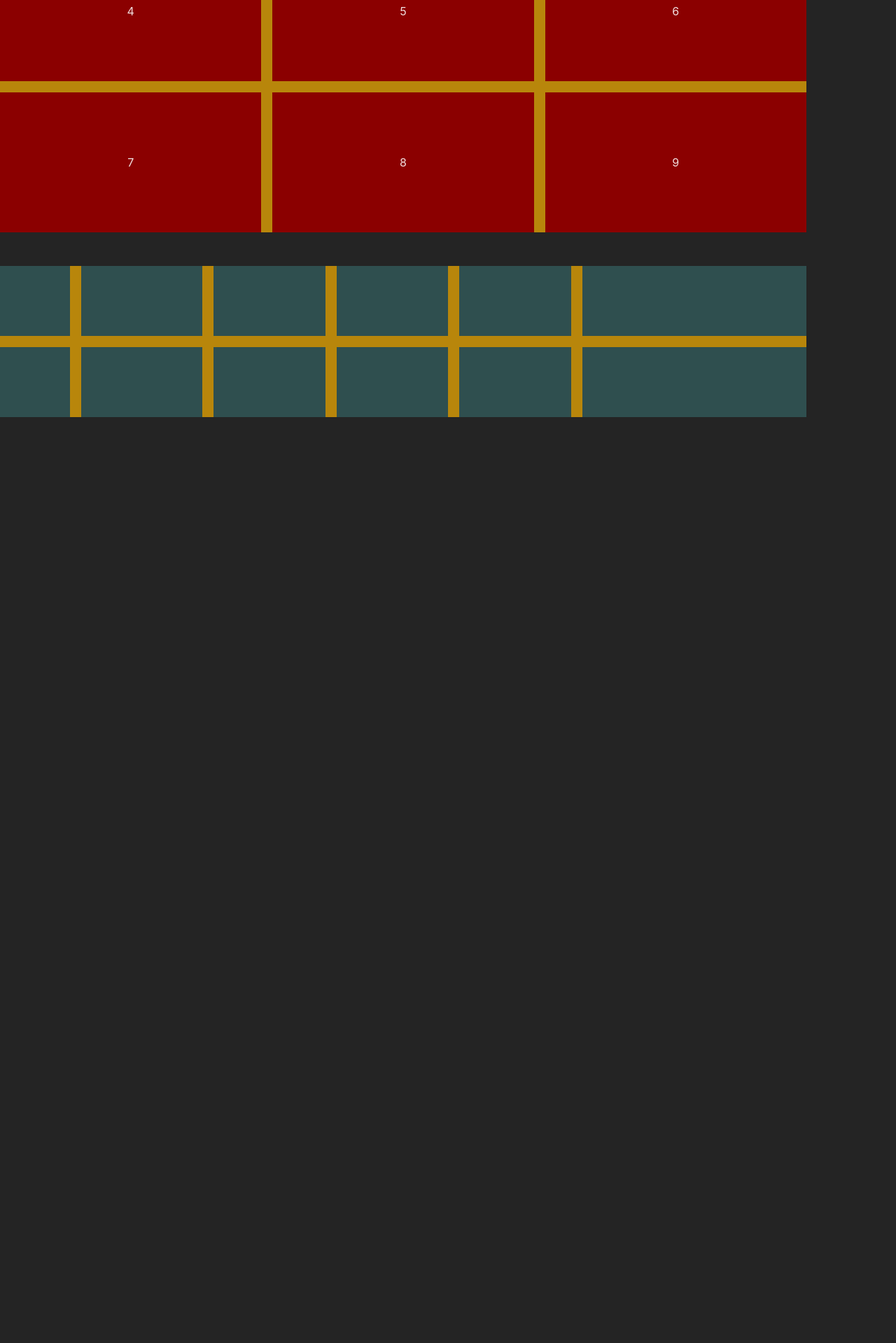
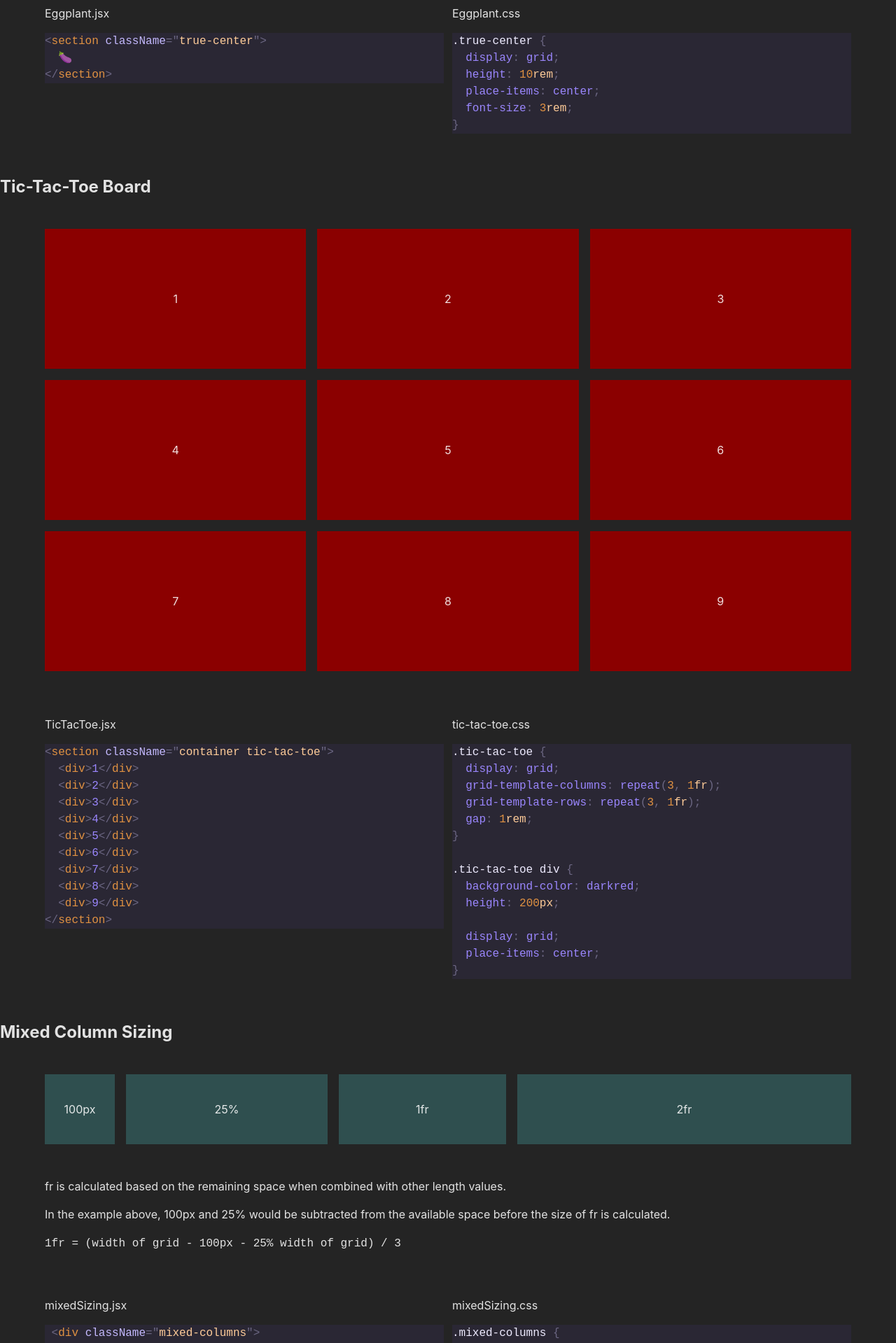
Before and after one commit to angeliquerivera/my-first-grid, a React (Vite) app: page / in a window 1280 px wide. Shown: the part 660-2579 px from the top of the page at 70% size. Before the commit the page ends 1304 px from the top, so only its background shows below. Built offline with nearby package versions, Linux system fonts and the light colour scheme.

Commit message:
feat: componentize App.jsx

```diff
--- a/src/App.jsx
+++ b/src/App.jsx
@@ -1,56 +1,15 @@
-import CodeWrapper from "./components/helpers/CodeWrapper";
-import HighlightedCode from "./components/helpers/HighlightedCode";
-import { eggplant_jsx } from "./sample-code/ex-eggplant";
+import Header from "./components/sections/Header";
+import Eggplant from "./components/sections/Eggplant";
+import TicTacToe from "./components/sections/TicTacToe";
+import MixedColumns from "./components/sections/MixedColumns";
 
 export default function App() {
   return (
     <main>
-      <section className="container example">
-        <h1>Learning CSS Grid</h1>
-      </section>
-      <section className="container example grid true-center">🍆</section>
-
-      <section className="container example grid tic-tac-toe">
-        <div>1</div>
-        <div>2</div>
-        <div>3</div>
-        <div>4</div>
-        <div>5</div>
-        <div>6</div>
-        <div>7</div>
-        <div>8</div>
-        <div>9</div>
-      </section>
-
-      <section className="container example grid mixed-columns">
-        <div></div>
-        <div></div>
-        <div></div>
-        <div></div>
-        <div></div>
-        <div></div>
-        <div></div>
-        <div></div>
-        <div></div>
-        <div></div>
-        <div></div>
-        <div></div>
-      </section>
-
-      {/* <section className="container example grid">
-        <CodeWrapper sections={2}>
-          <HighlightedCode
-            exampleCode={eggplant_jsx}
-            codeLang={"jsx"}
-            codeLabel={"Eggplant.jsx"}
-          />
-          <HighlightedCode
-            exampleCode={eggplant_jsx}
-            codeLang={"jsx"}
-            codeLabel={"Eggplant.jsx"}
-          />
-        </CodeWrapper>
-      </section> */}
+      <Header />
+      <Eggplant />
+      <TicTacToe />
+      <MixedColumns />
     </main>
   );
 }
--- a/src/components/helpers/CodeWrapper.jsx
+++ b/src/components/helpers/CodeWrapper.jsx
@@ -4,7 +4,7 @@ export default function CodeWrapper({ sections, children }) {
   };
 
   return (
-    <article className="grid code-wrapper" style={styling}>
+    <article className="code-wrapper" style={styling}>
       {children}
     </article>
   );
--- /dev/null
+++ b/src/components/sections/Eggplant.jsx
@@ -0,0 +1,30 @@
+import CodeWrapper from "../helpers/CodeWrapper";
+import HighlightedCode from "../helpers/HighlightedCode";
+
+import { eggplant_jsx, eggplant_css } from "../../sample-code/ex-eggplant";
+
+export default function Eggplant() {
+  return (
+    <>
+      <h2>True Centering an Eggplant</h2>
+      <section className="container">
+        <div className="true-center">🍆</div>
+      </section>
+
+      <section className="container">
+        <CodeWrapper sections={2}>
+          <HighlightedCode
+            exampleCode={eggplant_jsx}
+            codeLang={"jsx"}
+            codeLabel={"Eggplant.jsx"}
+          />
+          <HighlightedCode
+            exampleCode={eggplant_css}
+            codeLang={"css"}
+            codeLabel={"Eggplant.css"}
+          />
+        </CodeWrapper>
+      </section>
+    </>
+  );
+}
--- /dev/null
+++ b/src/components/sections/Header.jsx
@@ -0,0 +1,15 @@
+export default function Header() {
+  return (
+    <>
+      <section className="container">
+        <h1>Learning CSS grid</h1>
+        <p>Pie!</p>
+      </section>
+      <section className="container">
+        <p>I</p>
+        <p>Declare</p>
+        <p>War</p>
+      </section>
+    </>
+  );
+}
--- /dev/null
+++ b/src/components/sections/MixedColumns.jsx
@@ -0,0 +1,49 @@
+import CodeWrapper from "../helpers/CodeWrapper";
+import HighlightedCode from "../helpers/HighlightedCode";
+
+import {
+  mixedSizing_jsx,
+  mixedSizing_css,
+} from "../../sample-code/ex-mixed-sizing";
+
+export default function MixedColumns() {
+  return (
+    <>
+      <h2>Mixed Column Sizing</h2>
+      <section className="container">
+        <div className="mixed-columns">
+          <div>100px</div>
+          <div>25%</div>
+          <div>1fr</div>
+          <div>2fr</div>
+        </div>
+      </section>
+      <section className="container">
+        <p>
+          fr is calculated based on the remaining space when combined with other
+          length values.
+        </p>
+        <p>
+          In the example above, 100px and 25% would be subtracted from the
+          available space before the size of fr is calculated.
+        </p>
+        <code>1fr = (width of grid - 100px - 25% width of grid) / 3</code>
+      </section>
+
+      <section className="container">
+        <CodeWrapper sections={2}>
+          <HighlightedCode
+            exampleCode={mixedSizing_jsx}
+            codeLang={"jsx"}
+            codeLabel={"mixedSizing.jsx"}
+          />
+          <HighlightedCode
+            exampleCode={mixedSizing_css}
+            codeLang={"css"}
+            codeLabel={"mixedSizing.css"}
+          />
+        </CodeWrapper>
+      </section>
+    </>
+  );
+}
--- /dev/null
+++ b/src/components/sections/TicTacToe.jsx
@@ -0,0 +1,40 @@
+import CodeWrapper from "../helpers/CodeWrapper";
+import HighlightedCode from "../helpers/HighlightedCode";
+
+import { ticTacToe_jsx, ticTacToe_css } from "../../sample-code/ex-tic-tac-toe";
+
+export default function TicTacToe() {
+  return (
+    <>
+      <h2>Tic-Tac-Toe Board</h2>
+      <section className="container">
+        <div className="tic-tac-toe">
+          <div>1</div>
+          <div>2</div>
+          <div>3</div>
+          <div>4</div>
+          <div>5</div>
+          <div>6</div>
+          <div>7</div>
+          <div>8</div>
+          <div>9</div>
+        </div>
+      </section>
+
+      <section className="container">
+        <CodeWrapper sections={2}>
+          <HighlightedCode
+            exampleCode={ticTacToe_jsx}
+            codeLang={"jsx"}
+            codeLabel={"TicTacToe.jsx"}
+          />
+          <HighlightedCode
+            exampleCode={ticTacToe_css}
+            codeLang={"css"}
+            codeLabel={"tic-tac-toe.css"}
+          />
+        </CodeWrapper>
+      </section>
+    </>
+  );
+}
--- a/src/sample-code/ex-eggplant.js
+++ b/src/sample-code/ex-eggplant.js
@@ -1 +1,10 @@
-export const eggplant_jsx = `<section className="container example grid true-center">🍆</section>`;
+export const eggplant_jsx = `<section className="true-center">
+  🍆
+</section>`;
+
+export const eggplant_css = `.true-center {
+  display: grid;
+  height: 10rem;
+  place-items: center;
+  font-size: 3rem;
+}`;
--- /dev/null
+++ b/src/sample-code/ex-mixed-sizing.js
@@ -0,0 +1,19 @@
+export const mixedSizing_jsx = ` <div className="mixed-columns">
+<div>100px</div>
+<div>25%</div>
+<div>1fr</div>
+<div>2fr</div>
+</div>`;
+
+export const mixedSizing_css = `.mixed-columns {
+  display: grid;
+  grid-template-columns: 100px 25% 1fr 2fr;
+  gap: 1rem;
+}
+
+.mixed-columns div {
+  display: grid;
+  place-items: center;
+  background-color: darkslategray;
+  height: 100px;
+}`;
--- /dev/null
+++ b/src/sample-code/ex-tic-tac-toe.js
@@ -0,0 +1,26 @@
+export const ticTacToe_jsx = `<section className="container tic-tac-toe">
+  <div>1</div>
+  <div>2</div>
+  <div>3</div>
+  <div>4</div>
+  <div>5</div>
+  <div>6</div>
+  <div>7</div>
+  <div>8</div>
+  <div>9</div>
+</section>`;
+
+export const ticTacToe_css = `.tic-tac-toe {
+  display: grid;
+  grid-template-columns: repeat(3, 1fr);
+  grid-template-rows: repeat(3, 1fr);
+  gap: 1rem;
+}
+
+.tic-tac-toe div {
+  background-color: darkred;
+  height: 200px;
+
+  display: grid;
+  place-items: center;
+}`;
--- a/src/styles/container.css
+++ b/src/styles/container.css
@@ -1,7 +1,7 @@
 .container {
   /* margin: <top-bottom val> <left-right val> */
-  margin: 0 auto;
-  background-color: darkgoldenrod;
+  margin: 3rem auto;
+  /* background-color: darkgoldenrod; */
 }
 
 /* Managing the container's width at different screen widths */
--- a/src/styles/examples.css
+++ b/src/styles/examples.css
@@ -1,18 +1,24 @@
-.example {
-  margin: 3rem 0;
+/* p {
+  background-color: darkmagenta;
 }
 
-.grid {
-  display: grid;
+h1 + p {
+  background-color: aqua;
 }
 
+p ~ p {
+  background-color: darkorange;
+} */
+
 .true-center {
+  display: grid;
   height: 10rem;
   place-items: center;
   font-size: 3rem;
 }
 
 .tic-tac-toe {
+  display: grid;
   grid-template-columns: repeat(3, 1fr);
   grid-template-rows: repeat(3, 1fr);
   gap: 1rem;
@@ -27,11 +33,14 @@
 }
 
 .mixed-columns {
-  grid-template-columns: 100px 15% repeat(3, 1fr) 2fr;
+  display: grid;
+  grid-template-columns: 100px 25% 1fr 2fr;
   gap: 1rem;
 }
 
 .mixed-columns div {
+  display: grid;
+  place-items: center;
   background-color: darkslategray;
   height: 100px;
 }
--- a/src/styles/helpers.css
+++ b/src/styles/helpers.css
@@ -1,4 +1,5 @@
 .code-wrapper {
+  display: grid;
   width: 100%;
   column-gap: 0.75rem;
 }
```
